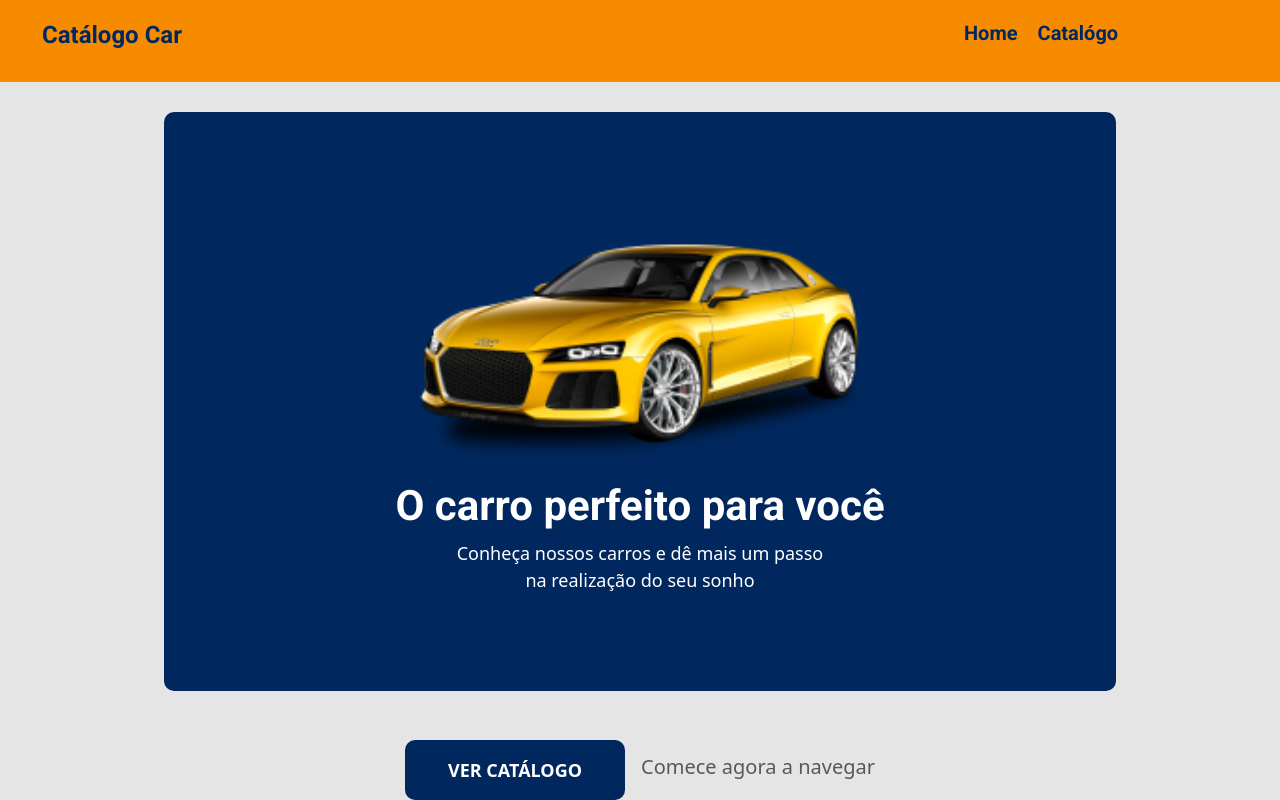
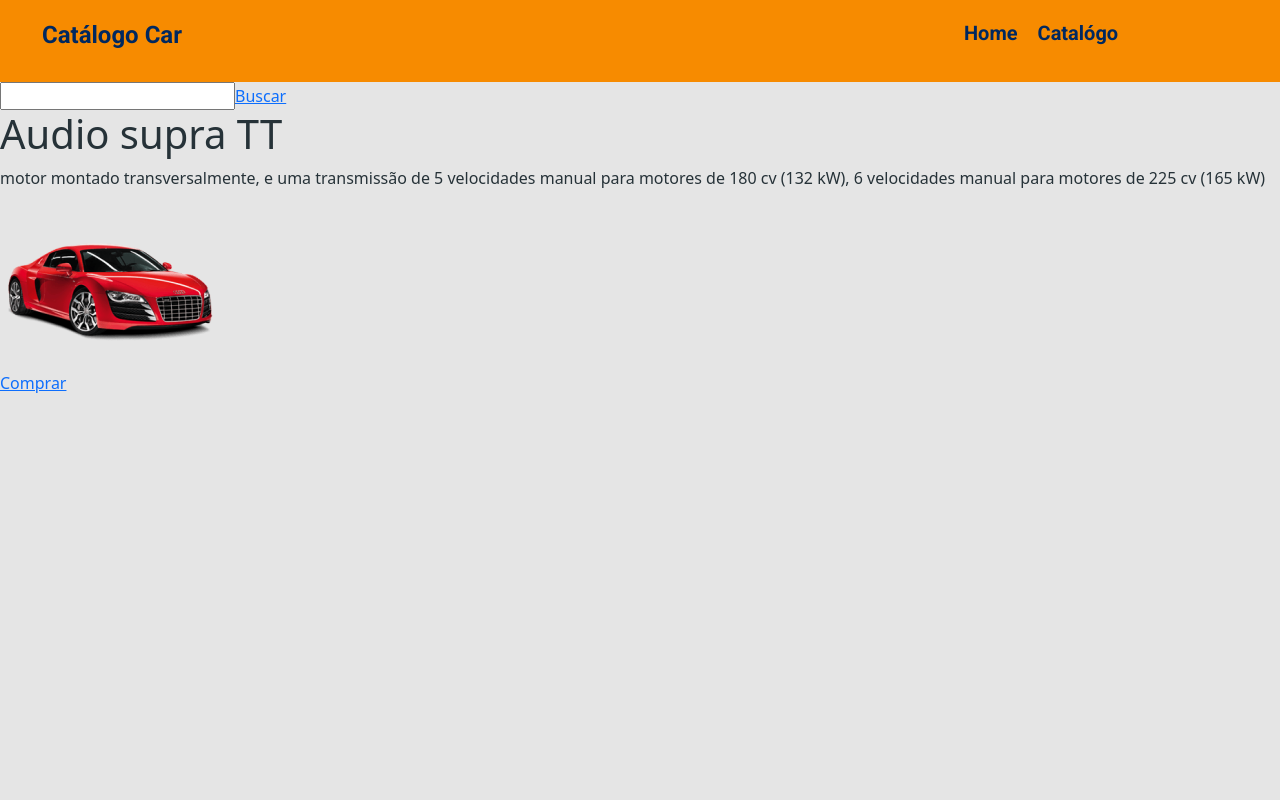
Before and after one commit to wagnerfelten/Catalogo-carros, a React (Create React App) app in the folder frontend-carros/: page / in a window 1280 px wide. Built offline with nearby package versions, Linux system fonts and the light colour scheme.

Commit message:
feito card das vendas dos carros e comecando a fazer a estilizacao do card

```diff
--- a/frontend-carros/src/App.tsx
+++ b/frontend-carros/src/App.tsx
@@ -1,13 +1,14 @@
 import "./assets/Style/custon.scss";
 import "./App.css";
-import Home from "./pages/home";
+
+import Catalogo from "./pages/Catalog";
 
 
 function App() {
   return (
     <>
 
-      <Home />
+      <Catalogo />
     </>
   );
 }
--- /dev/null
+++ b/frontend-carros/src/components/Card/card.tsx
@@ -0,0 +1,29 @@
+import  Car from '../../img/car-card.png';
+
+
+const Card = () => {
+  return (
+    <>
+      <div>
+        <div>
+          <h1>Audio supra TT</h1>
+          <p>
+            motor montado transversalmente, e uma transmissão de 5 velocidades
+            manual para motores de 180 cv (132 kW), 6 velocidades manual para
+            motores de 225 cv (165 kW)
+          </p>
+        </div>
+
+        <div>
+            <img src={Car} alt="Audio TT" />
+        </div>
+
+        <div>
+            <a href="link">Comprar</a>
+        </div>
+      </div>
+    </>
+  );
+}
+
+export default Card;
--- /dev/null
+++ b/frontend-carros/src/pages/Catalog/index.tsx
@@ -0,0 +1,22 @@
+import Card from "../../components/Card/card";
+import Navbar from "../../components/Navbar";
+
+
+function Catalogo() {
+    return (
+      <>
+        <Navbar />
+
+        <div>
+            <div>
+                <input type="text" name="" id="" />
+                <a href="link">Buscar</a>
+            </div>
+
+            <Card />
+        </div>
+      </>
+    );
+  }
+
+  export default Catalogo;
--- a/frontend-carros/src/pages/home/style.css
+++ b/frontend-carros/src/pages/home/style.css
@@ -134,3 +134,24 @@
    }
 
 }
+
+@media(min-width: 1200px){
+  .main-container{
+    width: 979px;
+    height: 365px;
+
+    display: flex;
+    flex-direction: row;
+ }
+
+ .main-container h1{
+  font-size: 36px;
+ }
+
+ .main-img img{
+  width: 333px;
+  height: 199px;
+  margin-left: 60px;
+
+}
+}
```
Also changed, not shown: frontend-carros/src/components/Card/style.css (added), frontend-carros/src/img/car-card.png (added).
